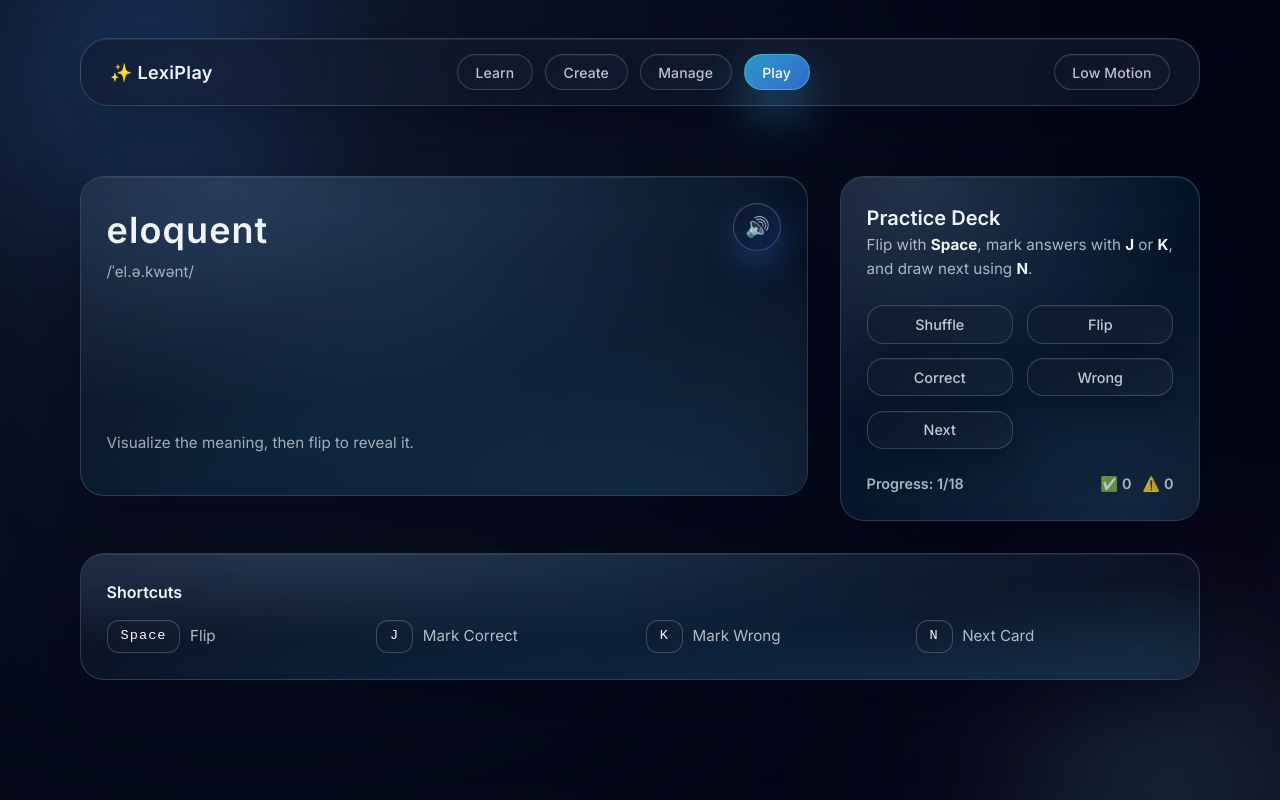
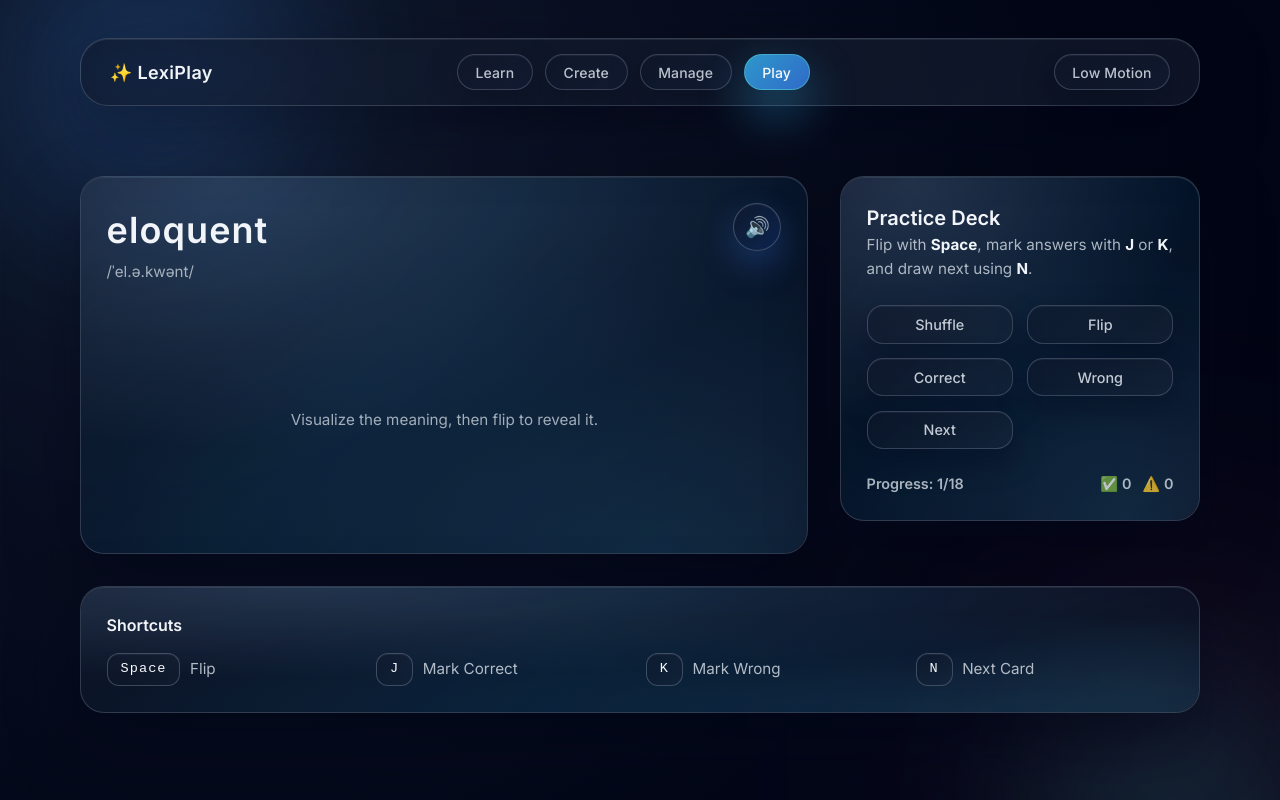
Before and after one commit to heydayle/vocabulary-card-game, a React (Vite) app: page / in a window 1280 px wide. Shown: the top 800 px of the page. Built offline with nearby package versions, Linux system fonts and the light colour scheme.

Commit message:
Animate liquid glass card flips

```diff
--- a/src/components/ui/GamePanel.tsx
+++ b/src/components/ui/GamePanel.tsx
@@ -9,6 +9,7 @@ export const GamePanel = () => {
   const { snapshot, currentCard, start, flip, markCorrect, markWrong, next, shuffle, reset } =
     useGameStore();
   const { lowMotion } = useUIStore();
+  const isShowingBack = snapshot.flipped || snapshot.phase !== 'showingFront';
 
   useEffect(() => {
     if (cards.length) {
@@ -62,8 +63,21 @@ export const GamePanel = () => {
                 </button>
               </div>
               <div className="play-card__body">
-                {snapshot.flipped || snapshot.phase !== 'showingFront' ? (
-                  <>
+                <div
+                  className={`play-card__flip${isShowingBack ? ' play-card__flip--flipped' : ''}${
+                    lowMotion ? ' play-card__flip--static' : ''
+                  }`}
+                >
+                  <div
+                    className="play-card__face play-card__face--front"
+                    aria-hidden={isShowingBack}
+                  >
+                    <p className="play-card__prompt">Visualize the meaning, then flip to reveal it.</p>
+                  </div>
+                  <div
+                    className="play-card__face play-card__face--back"
+                    aria-hidden={!isShowingBack}
+                  >
                     <p className="play-card__definition">{currentCard.definition}</p>
                     {currentCard.example && <p className="play-card__example">“{currentCard.example}”</p>}
                     {currentCard.tags?.length ? (
@@ -75,10 +89,8 @@ export const GamePanel = () => {
                         ))}
                       </div>
                     ) : null}
-                  </>
-                ) : (
-                  <p className="play-card__prompt">Visualize the meaning, then flip to reveal it.</p>
-                )}
+                  </div>
+                </div>
               </div>
             </>
           ) : (
--- a/src/index.css
+++ b/src/index.css
@@ -532,6 +532,8 @@ button {
   flex-direction: column;
   gap: 1.5rem;
   justify-content: space-between;
+  position: relative;
+  perspective: 1600px;
 }
 
 .play-card__header {
@@ -555,9 +557,54 @@ button {
 }
 
 .play-card__body {
+  position: relative;
+  flex: 1;
+  display: flex;
+  min-height: 220px;
+}
+
+.play-card__flip {
+  position: relative;
+  width: 100%;
+  min-height: 220px;
+  display: grid;
+  transform-style: preserve-3d;
+  transition: transform 640ms cubic-bezier(0.33, 1, 0.68, 1);
+  will-change: transform;
+}
+
+.play-card__flip--flipped {
+  transform: rotateY(180deg);
+}
+
+.play-card__flip--static {
+  transition-duration: 0ms;
+}
+
+@media (prefers-reduced-motion: reduce) {
+  .play-card__flip {
+    transition-duration: 0ms;
+  }
+}
+
+.play-card__face {
+  grid-area: 1 / 1;
+  padding-top: 0.25rem;
   display: flex;
   flex-direction: column;
   gap: 1rem;
+  backface-visibility: hidden;
+  transform: translateZ(0);
+}
+
+.play-card__face--front {
+  justify-content: center;
+  align-items: center;
+  text-align: center;
+}
+
+.play-card__face--back {
+  transform: rotateY(180deg);
 }
 
 .play-card__definition {
```
